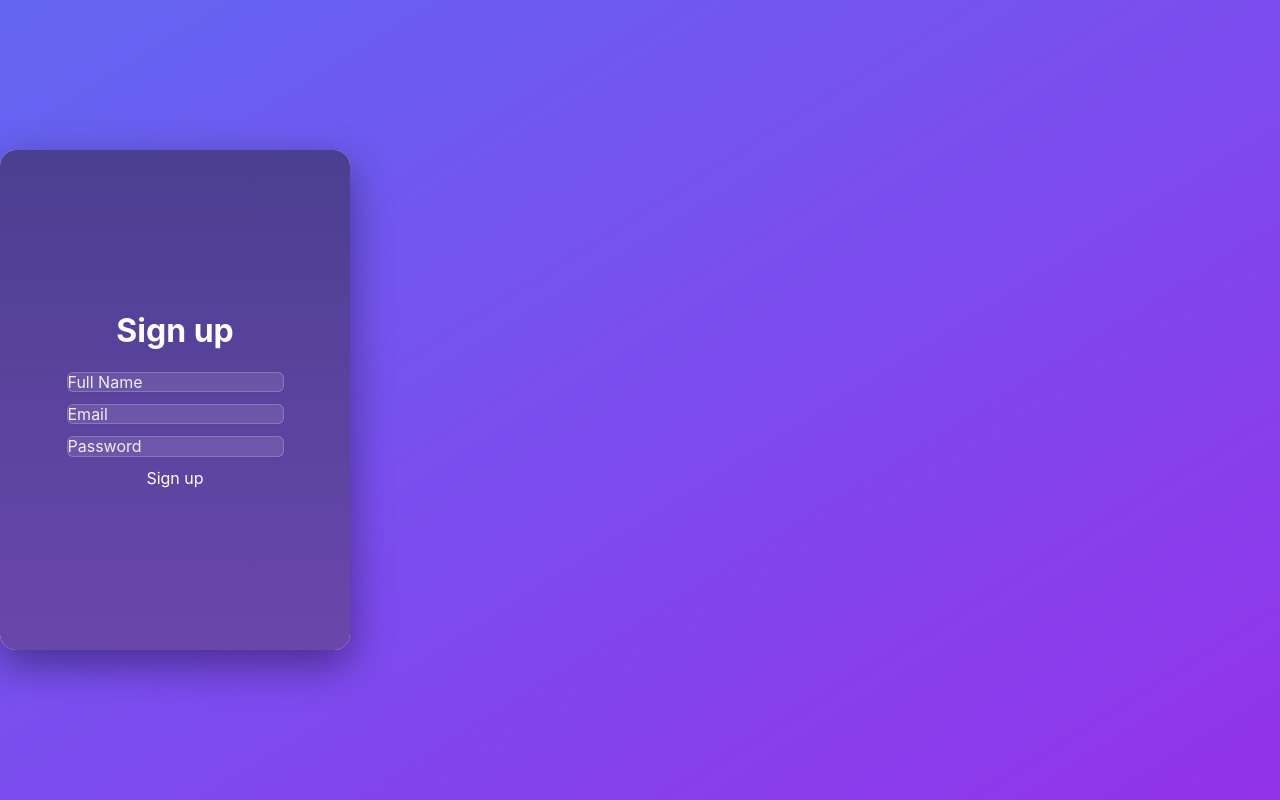
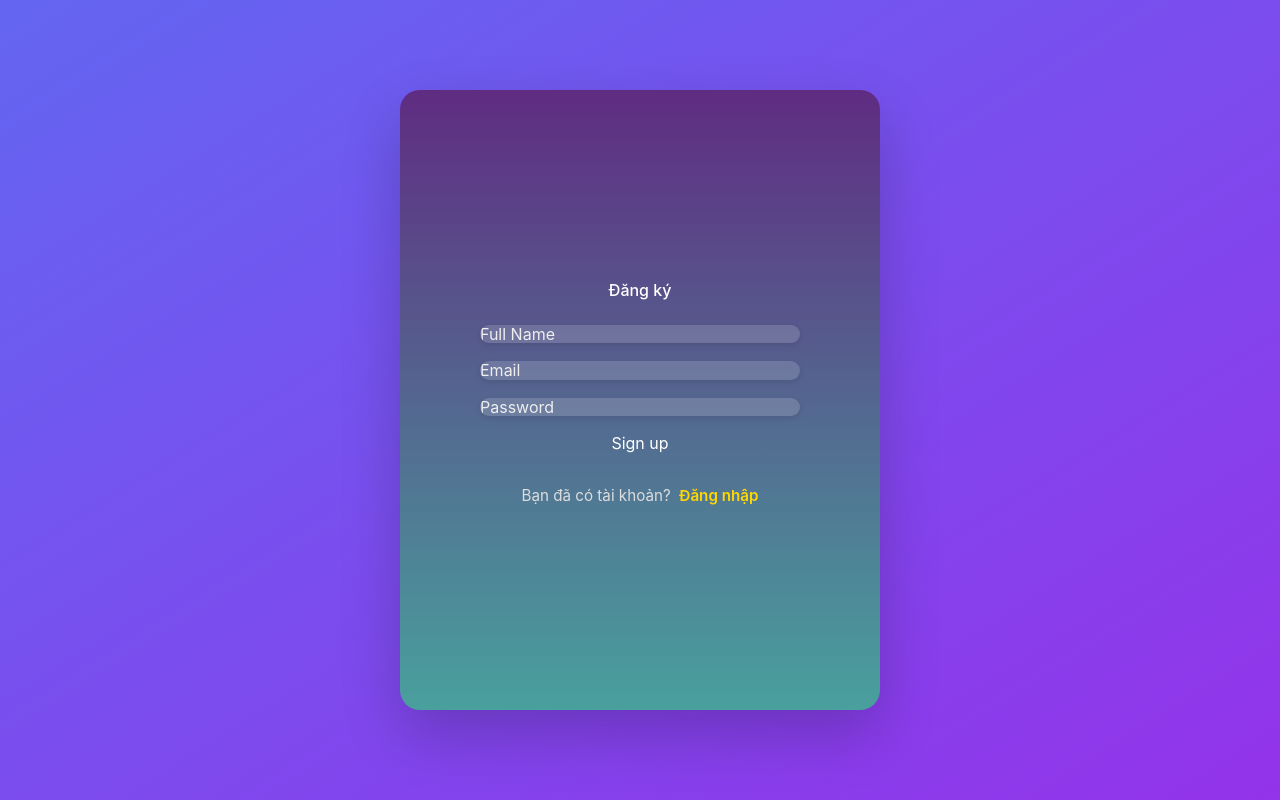
Before and after one commit to tienvip122002/easyUI-Admin, a React (Vite) app: page /login in a window 1280 px wide. Built offline with nearby package versions, Linux system fonts and the light colour scheme.

Commit message:
fix UI login

```diff
--- a/src/pages/login/LoginRegister.tsx
+++ b/src/pages/login/LoginRegister.tsx
@@ -4,7 +4,7 @@ import { useAuth } from "../../hooks/useAuth";
 import "./loginregister.css";
 
 const LoginRegister = () => {
-  const [checked, setChecked] = useState(false);
+  const [checked, setChecked] = useState(false); // false = sign up, true = login
   const { login, register, loading, error } = useAuth();
   const navigate = useNavigate();
 
@@ -30,7 +30,7 @@ const LoginRegister = () => {
         email: formData.get('email') as string,
         password: formData.get('password') as string,
         fullName: formData.get('fullName') as string,
-        phoneNumber: "" // Để trống vì form không yêu cầu
+        phoneNumber: ""
       });
       navigate('/');
     } catch (err) {
@@ -41,63 +41,36 @@ const LoginRegister = () => {
   return (
     <div className="container">
       <div className={`main ${checked ? "signup-mode" : ""}`}>
-        <input
-          type="checkbox"
-          id="chk"
-          aria-hidden="true"
-          checked={checked}
-          onChange={() => setChecked(!checked)}
-        />
-
-        <div className="signup">
-          <form onSubmit={handleRegister}>
-            <label htmlFor="chk" aria-hidden="true">Sign up</label>
-            <input
-              type="text"
-              name="fullName"
-              placeholder="Full Name"
-              required
-            />
-            <input
-              type="email"
-              name="email"
-              placeholder="Email"
-              required
-            />
-            <input
-              type="password"
-              name="password"
-              placeholder="Password"
-              required
-            />
-            <button disabled={loading}>
-              {loading ? 'Processing...' : 'Sign up'}
-            </button>
-            {error && <p className="error-message">{error}</p>}
-          </form>
-        </div>
-
-        <div className="login">
-          <form onSubmit={handleLogin}>
-            <label htmlFor="chk" aria-hidden="true">Login</label>
-            <input
-              type="email"
-              name="email"
-              placeholder="Email"
-              required
-            />
-            <input
-              type="password"
-              name="password"
-              placeholder="Password"
-              required
-            />
-            <button disabled={loading}>
-              {loading ? 'Processing...' : 'Login'}
-            </button>
-            {error && <p className="error-message">{error}</p>}
-          </form>
-        </div>
+        {checked ? (
+          <div className="login">
+            <form onSubmit={handleLogin}>
+              <h2>Đăng nhập</h2>
+              <input type="email" name="email" placeholder="Email" required />
+              <input type="password" name="password" placeholder="Password" required />
+              <button disabled={loading}>{loading ? 'Processing...' : 'Login'}</button>
+              {error && <p className="error-message">{error}</p>}
+              <p className="toggle-text">
+                Bạn chưa có tài khoản?{" "}
+                <span onClick={() => setChecked(false)}>Đăng ký</span>
+              </p>
+            </form>
+          </div>
+        ) : (
+          <div className="signup">
+            <form onSubmit={handleRegister}>
+              <h2>Đăng ký</h2>
+              <input type="text" name="fullName" placeholder="Full Name" required />
+              <input type="email" name="email" placeholder="Email" required />
+              <input type="password" name="password" placeholder="Password" required />
+              <button disabled={loading}>{loading ? 'Processing...' : 'Sign up'}</button>
+              {error && <p className="error-message">{error}</p>}
+              <p className="toggle-text">
+                Bạn đã có tài khoản?{" "}
+                <span onClick={() => setChecked(true)}>Đăng nhập</span>
+              </p>
+            </form>
+          </div>
+        )}
       </div>
     </div>
   );
--- a/src/pages/login/loginregister.css
+++ b/src/pages/login/loginregister.css
@@ -1,8 +1,8 @@
 body {
   margin: 0;
   padding: 0;
-  font-family: 'Jost', sans-serif;
-  background: linear-gradient(to bottom right, #0f0c29, #302b63, #24243e);
+  font-family: 'Poppins', sans-serif;
+  background: linear-gradient(135deg, #667eea, #764ba2);
   display: flex;
   justify-content: center;
   align-items: center;
@@ -11,99 +11,51 @@ body {
 
 .container {
   position: relative;
-}
-
-.signup input {
-  color: #fff;
-  background: rgba(255, 255, 255, 0.1);
-  border: 1px solid rgba(255, 255, 255, 0.2);
-}
-
-.signup input::placeholder {
-  color: #eee;
+  display: flex;
+  justify-content: center;
+  align-items: center;
 }
 
 .main {
-  width: 350px;
-  height: 500px;
-  background: #fff;
-  border-radius: 1rem;
+  width: 480px;
+  height: 620px;
+  background: rgb(113, 58, 209);
+  border-radius: 20px;
   overflow: hidden;
+  box-shadow: 0 25px 60px rgba(0, 0, 0, 0.2);
   position: relative;
-  box-shadow: 0 15px 40px rgba(0, 0, 0, 0.4);
   transition: 0.8s ease-in-out;
 }
 
-/* 👇 Gộp chung signup & login */
 .signup, .login {
   position: absolute;
   width: 100%;
   height: 100%;
-  top: 0;
-  left: 0;
-  transition: transform 0.8s ease-in-out;
+  padding: 40px 30px;
+  box-sizing: border-box;
   display: flex;
   flex-direction: column;
   justify-content: center;
   align-items: center;
+  transition: 0.8s ease-in-out;
   text-align: center;
-  padding: 0 20px;
-  box-sizing: border-box;
 }
 
 .signup {
-  background: linear-gradient(to bottom, #4b3f91, #6a47ab);
+  background: linear-gradient(to bottom, #5f2c82, #49a09d);
   color: white;
   z-index: 1;
 }
 
 .login {
-  background: #ffffff;
-  color: #573b8a;
+  background: #f4f4f4;
+  color: #333;
   transform: translateY(100%);
+  border-top-left-radius: 60% 10%;
+  border-top-right-radius: 60% 10%;
   z-index: 0;
-  border-top-left-radius: 50% 10%;
-  border-top-right-radius: 50% 10%;
 }
 
-input {
-  width: 70%;
-  padding: 12px 16px;
-  margin: 10px 0;
-  border: none;
-  border-radius: 6px;
-  outline: none;
-  font-size: 1rem;
-  color: #222; /* ✅ chữ rõ ràng */
-  background: #fff;
-  box-shadow: 0 0 4px rgba(0, 0, 0, 0.05);
-}
-
-button {
-  width: 70%;
-  padding: 12px;
-  background: #573b8a;
-  color: white;
-  border: none;
-  border-radius: 6px;
-  margin-top: 15px;
-  font-weight: bold;
-  cursor: pointer;
-  transition: 0.2s;
-}
-
-button:hover {
-  background: #6d44b8;
-}
-
-label {
-  font-size: 2em;
-  font-weight: bold;
-  margin-bottom: 10px;
-  transition: transform 0.3s ease;
-}
-
-/* 👇 Toggle giữa login/signup */
 .main.signup-mode .signup {
   transform: translateY(-100%);
   z-index: 0;
@@ -114,18 +66,105 @@ label {
   z-index: 1;
 }
 
-/* 👇 Form đẹp hơn */
 form {
   width: 100%;
+  max-width: 320px; /* 👈 giới hạn kích thước max để cân đối */
   display: flex;
   flex-direction: column;
   align-items: center;
-  gap: 12px;
+  gap: 18px; /* 👈 tăng khoảng cách giữa các phần tử */
+}
+
+
+input {
+  width: 100%; /* 👈 tăng từ 70% hoặc 100% */
+  padding: 16px 20px; /* 👈 tăng padding */
+  margin: 10px ;
+  border: none;
+  border-radius: 12px; /* 👈 bo tròn hơn */
+  outline: none;
+  font-size: 1.05rem; /* 👈 chữ to hơn nhẹ */
+  background: #fff;
+  box-shadow: 0 2px 6px rgba(0, 0, 0, 0.1);
+  transition: 0.2s ease;
+}
+
+input:focus {
+  background: #fff;
+  outline: none;
+  box-shadow: 0 0 0 2px #764ba2;
+}
+
+.signup input {
+  background: rgba(255, 255, 255, 0.15);
+  color: white;
+}
+
+.signup input::placeholder {
+  color: #eee;
+}
+
+label {
+  font-size: 2rem;
+  font-weight: 700;
+}
+
+button {
+  width: 100%;
+  padding: 12px;
+  background: #764ba2;
+  color: white;
+  font-weight: 600;
+  border: none;
+  border-radius: 8px;
+  cursor: pointer;
+  transition: background 0.3s ease;
+}
+
+button:hover {
+  background: #5f2c82;
 }
 
 .error-message {
-  color: #ff4444;
+  color: #ff3e3e;
   font-size: 14px;
-  margin-top: 10px;
   text-align: center;
+  margin-top: 8px;
 }
+
+h2 {
+  font-size: 1.8rem;
+  font-weight: 700;
+  color: white;
+  margin-bottom: 20px;
+}
+
+.login h2 {
+  color: #333;
+}
+
+.toggle-text {
+  margin-top: 16px;
+  font-size: 0.95rem;
+  color: #ddd;
+}
+
+.login .toggle-text {
+  color: #444;
+}
+
+.toggle-text span {
+  color: #ffd700;
+  font-weight: 600;
+  cursor: pointer;
+  margin-left: 4px;
+  transition: color 0.3s ease;
+}
+
+.toggle-text span:hover {
+  color: #fff;
+}
+
+.login .toggle-text span:hover {
+  color: #573b8a;
+}
```
